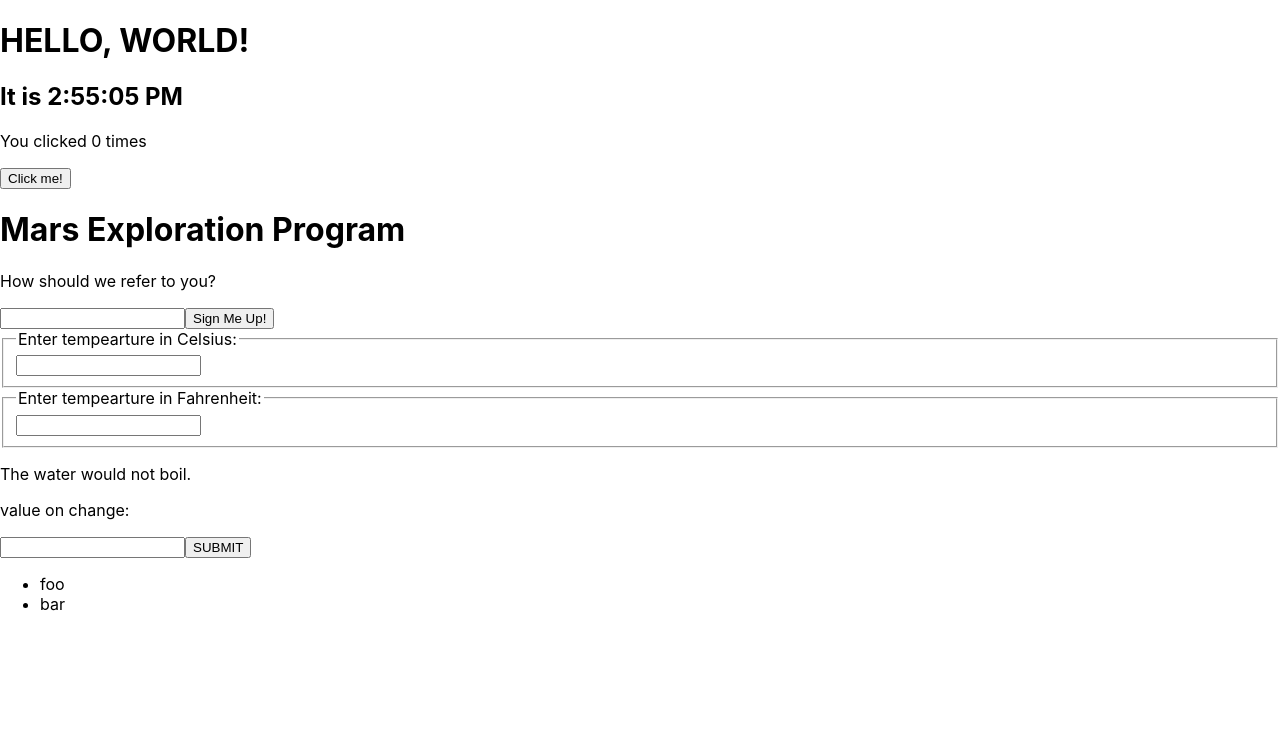
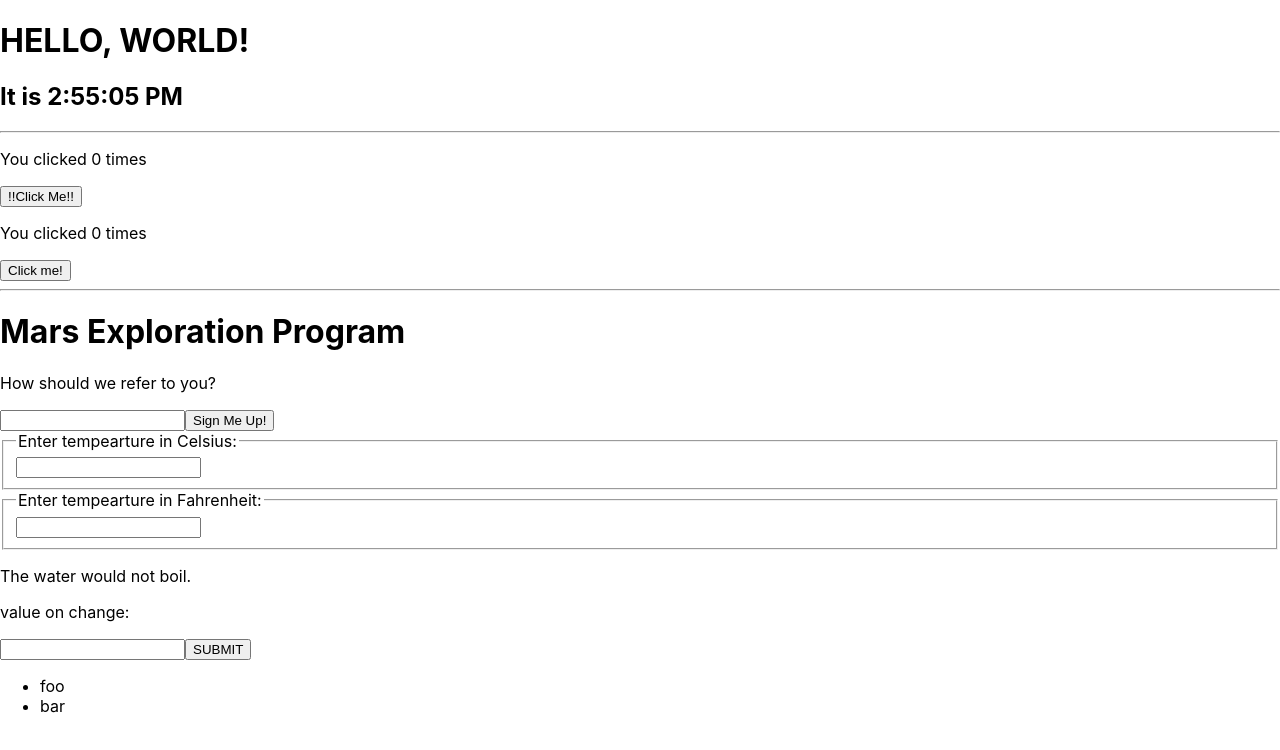
Before and after one commit to tarrows/look-at-static, a React app in the folder hello-crapp/: page / in a window 1280 px wide. Built offline with nearby package versions, Linux system fonts and the light colour scheme.

Commit message:
Effect Hook

```diff
--- a/hello-crapp/src/App.tsx
+++ b/hello-crapp/src/App.tsx
@@ -7,6 +7,7 @@ import SimpleForm from './components/SimpleForm'
 import Calculator from './components/Calculator'
 import SignUpDialog from './components/SignUpDialog';
 import HooksExample from './components/HooksExample';
+import EffectHook from './components/EffectHook';
 
 class App extends Component {
   render() {
@@ -29,7 +30,10 @@ class App extends Component {
         </header>
       */}
         <Clock message={"HELLO, WORLD!"} />
+        <hr />
+        <EffectHook />
         <HooksExample />
+        <hr />
         <SignUpDialog />
         <Calculator />
         <SimpleForm />
--- /dev/null
+++ b/hello-crapp/src/components/EffectHook.tsx
@@ -0,0 +1,16 @@
+import * as React from 'react'
+
+const EffectHook: React.FC<{ initial?: number }> = ({initial = 0}) => {
+  const [count, setCount] = React.useState(initial)
+
+  React.useEffect(() => {document.title = `You clicked ${count} times`})
+
+  return (
+    <div>
+      <p>You clicked {count} times</p>
+      <button onClick={() => setCount(count + 1)}>!!Click Me!!</button>
+    </div>
+  )
+}
+
+export default EffectHook
```
